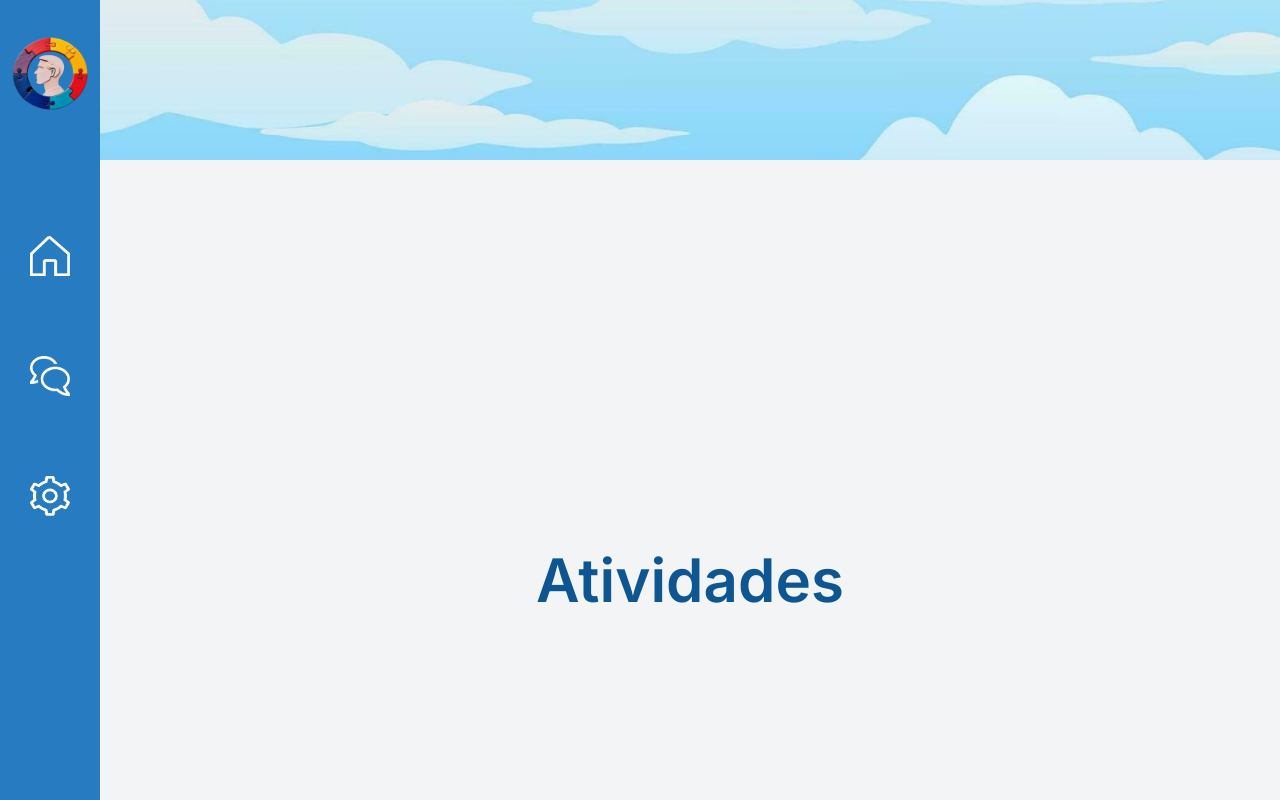
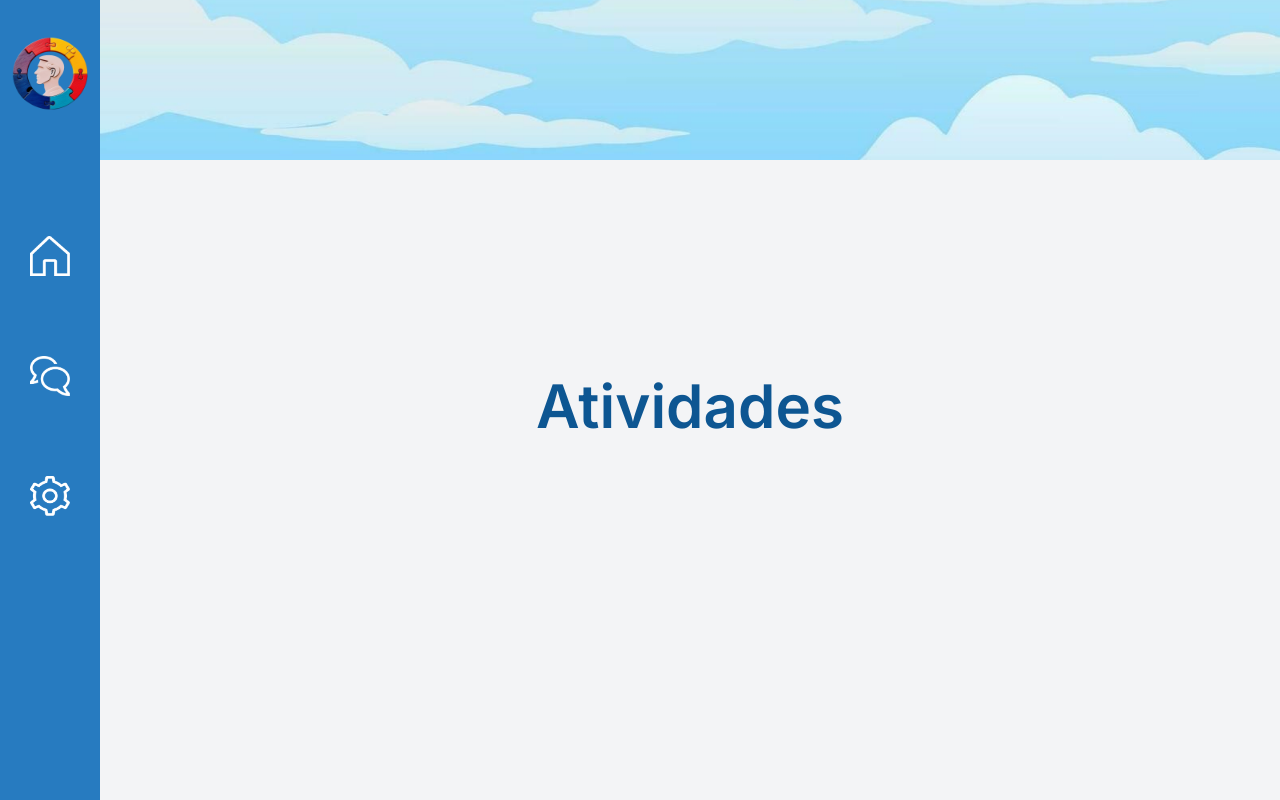
Before and after one commit to VLira96/senso-amigo, a Next.js app: page /pages/atividades in a window 1280 px wide. Built offline with nearby package versions, Linux system fonts and the light colour scheme.

Commit message:
Update page.tsx

```diff
--- a/src/app/pages/atividades/page.tsx
+++ b/src/app/pages/atividades/page.tsx
@@ -1,9 +1,12 @@
 const Avisos = () => {
   return (
-      <main className="flex-grow p-4">
-        <h1 className="text-6xl font-semibold text-center text-azul-secundario pt-40">Atividades</h1>
-        {/* Aqui vai o conteúdo da página de avisos */}
-      </main>
+    <div id="container" className="flex flex-col items-center h-full w-full">
+      <div className="flex flex-col items-center"></div>
+        <main className="flex-grow p-4">
+          <h1 className="text-6xl font-semibold text-center text-azul-secundario pt-40">Atividades</h1>
+          {/* Aqui vai o conteúdo da página de avisos */}
+        </main>
+      </div>
   );
 };
 
```
